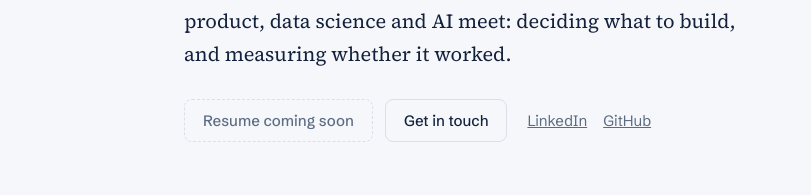
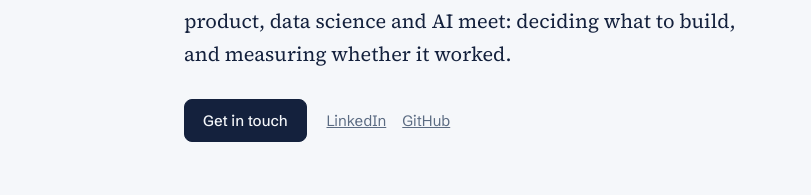
Before and after one commit to pdhami2/pdhami2.github.io, a plain HTML site: page index.html in a window 1280 px wide. Shown: the part 474-669 px from the top of the page, 0-811 px from the left. Drawn offline with Linux system fonts and the light colour scheme.

Commit message:
Remove resume placeholder and make Get in touch the primary button
Co-Authored-By: Claude Opus 5.5 <noreply@anthropic.com>

```diff
--- a/index.html
+++ b/index.html
@@ -41,7 +41,6 @@ header.nav{position:sticky;top:0;z-index:10;background:color-mix(in srgb,var(--p
 .nav ul a:hover,.nav ul a[aria-current]{color:var(--ink)}
 .soon-link{color:var(--muted);font-size:15px;cursor:default;white-space:nowrap}
 .soon{font-size:11px;font-weight:500;padding:1px 6px;border-radius:999px;background:var(--accent-soft);color:var(--accent);margin-left:2px;vertical-align:1px}
-.btn.btn-soon{background:transparent;color:var(--muted);border:1px dashed var(--rule);cursor:default}
 .lock{display:inline-block;width:11px;height:11px;margin-left:4px;vertical-align:-1px}
 
 /* intro */
@@ -149,8 +148,7 @@ footer .wrap{display:flex;flex-wrap:wrap;gap:20px;justify-content:space-between}
     <h1>Building data products that drive business decisions.</h1>
     <p class="lede">I started as an analytics and software engineer, building the data foundations teams relied on. Today I work where product, data science and AI meet: deciding what to build, and measuring whether it worked.</p>
     <div class="actions">
-      <span class="btn btn-soon" aria-disabled="true">Resume coming soon</span>
-      <a class="btn ghost" href="#contact">Get in touch</a>
+      <a class="btn" href="#contact">Get in touch</a>
       <span class="contact-inline">
         <a href="https://www.linkedin.com/in/priyanka-dhamija/">LinkedIn</a>
         <a href="https://github.com/pdhami2">GitHub</a>
```
